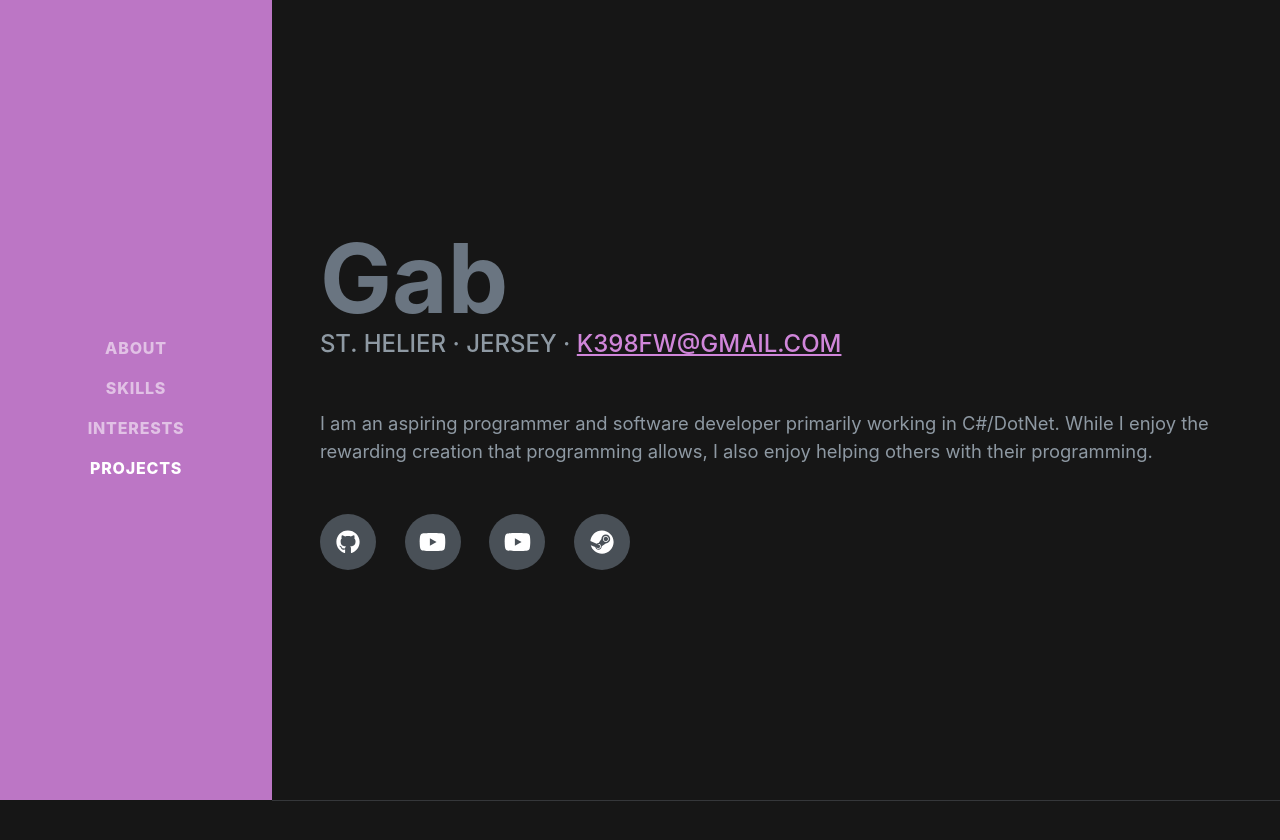
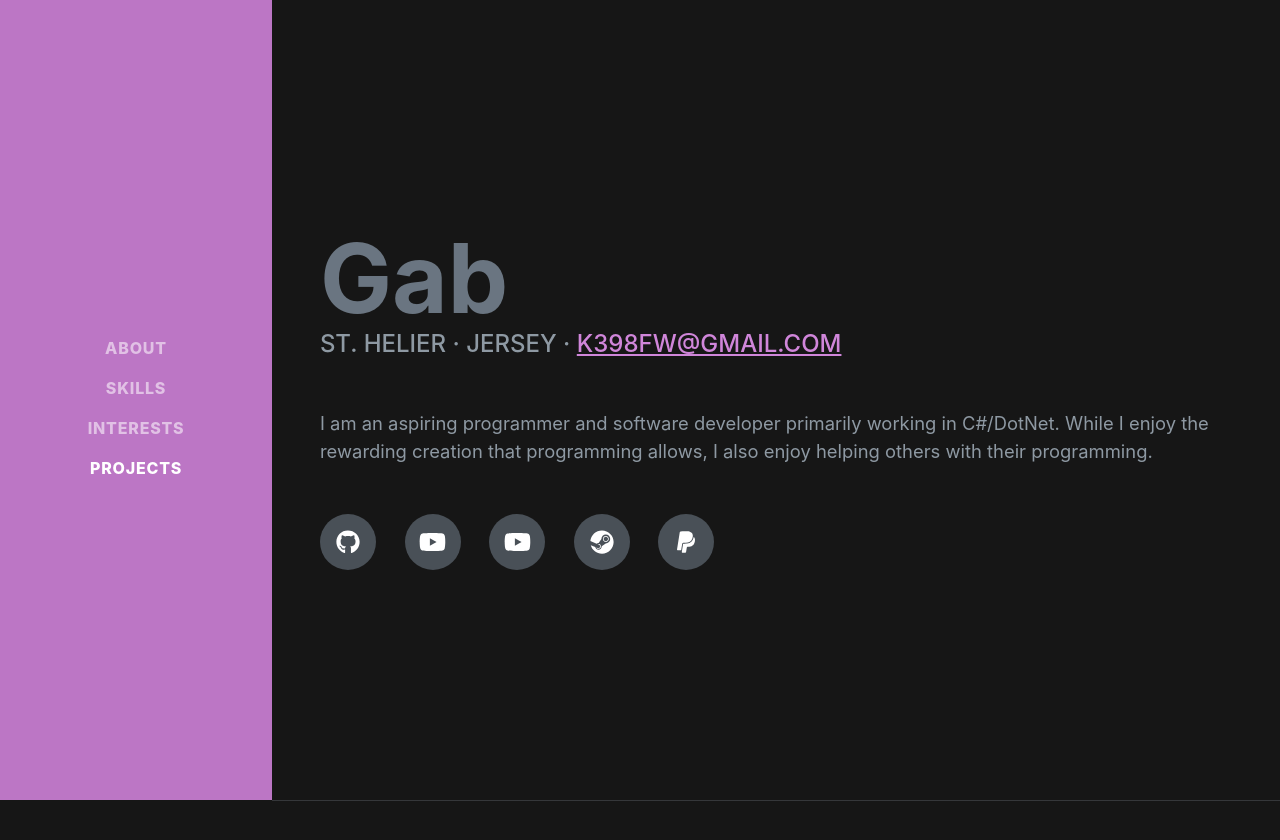
Before and after one commit to Altrentorae/web-aboutme, a plain HTML site: page index.html in a window 1280 px wide. Shown: the top 840 px of the page. Drawn offline with nearby package versions, Linux system fonts and the light colour scheme; a web font is replaced by a local one.

Commit message:
Update index.html

```diff
--- a/index.html
+++ b/index.html
@@ -55,6 +55,7 @@
                         <a class="social-icon" href="https://www.youtube.com/c/AltrentoraeTheJP"><i class="fab fa-youtube"></i></a>
                         <a class="social-icon" href="https://www.youtube.com/channel/UCUU9yZTDgHFXFCIAcGVkXNQ/featured"><i class="fab fa-youtube"></i></a>
                         <a class="social-icon" href="https://steamcommunity.com/id/Altrentorae/myworkshopfiles/"><i class="fab fa-steam"></i></a>
+                        <a class="social-icon" href="https://www.paypal.com/paypalme/GabPenney"><i class="fab fa-paypal"></i></a>
                         <!-- <a class="social-icon" href="#!"><i class="fab fa-twitter"></i></a> -->
                         <!-- <a class="social-icon" href="#!"><i class="fab fa-facebook-f"></i></a> -->
                     </div>
```
